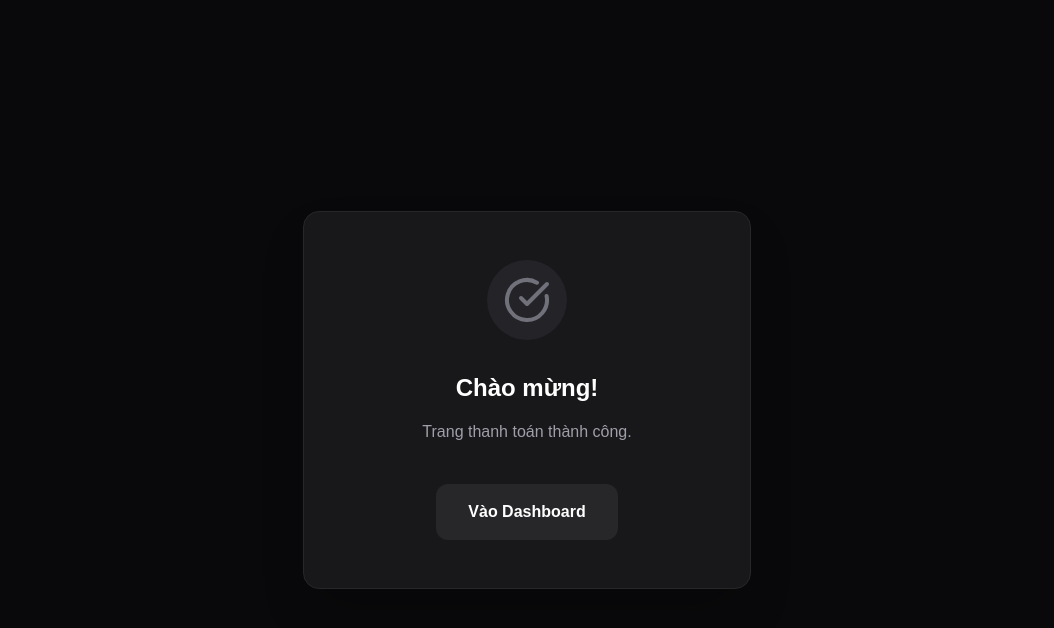
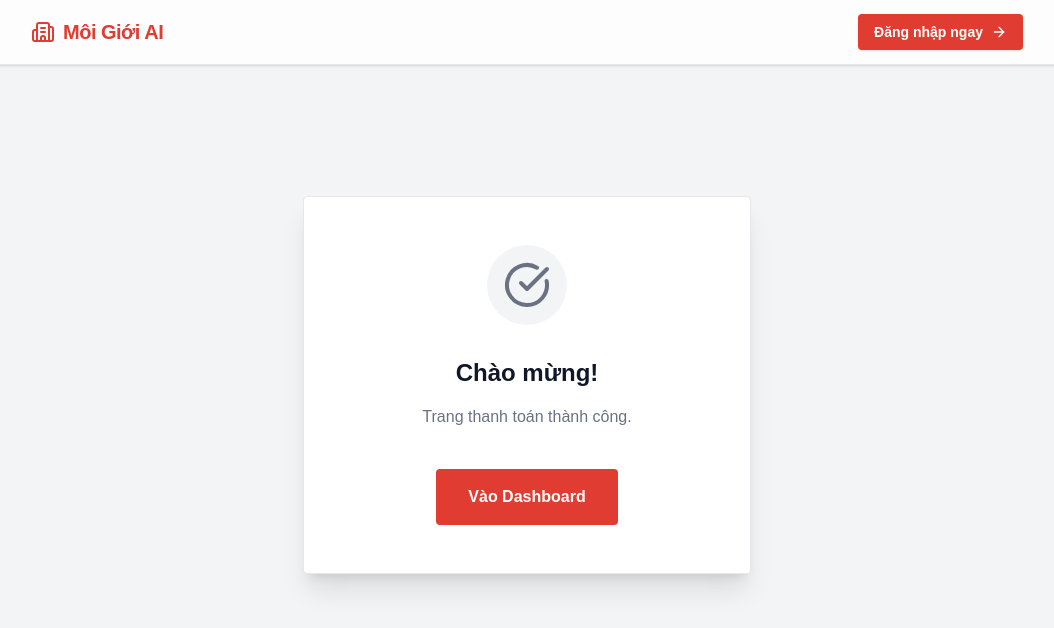
Before and after one commit to nguyen121294/dangtinbds, a Next.js app: page /success in a window 1280 px wide. Shown: the top 628 px of the page, without its empty margins (113-1167 px from the left). Built offline with nearby package versions, Linux system fonts and the light colour scheme; no server answers.

Commit message:
update Ui/UX

```diff
--- a/package.json
+++ b/package.json
@@ -25,6 +25,7 @@
     "jose": "^6.2.2",
     "lucide-react": "^1.7.0",
     "next": "16.2.2",
+    "nextjs-toploader": "^3.9.17",
     "postgres": "^3.4.9",
     "react": "19.2.4",
     "react-dom": "19.2.4",
--- a/src/app/[workspaceId]/layout.tsx
+++ b/src/app/[workspaceId]/layout.tsx
@@ -152,7 +152,7 @@ export default async function DashboardLayout({
               <Settings className="w-5 h-5" />
               Quản lý Nhóm
            </Link>
-           <Link href="/dashboard/account" className="flex items-center gap-3 px-3 py-2.5 rounded-sm text-gray-600 hover:bg-gray-100 hover:text-[#E03C31] font-medium text-sm transition-colors">
+           <Link href="/dashboard/account" target="_blank" className="flex items-center gap-3 px-3 py-2.5 rounded-sm text-gray-600 hover:bg-gray-100 hover:text-[#E03C31] font-medium text-sm transition-colors">
               <UserIcon className="w-5 h-5" />
               Cài đặt Cá nhân
            </Link>
--- a/src/app/dashboard/layout.tsx
+++ b/src/app/dashboard/layout.tsx
@@ -71,7 +71,7 @@ export default async function DashboardLayout({
               <Building2 className="w-5 h-5" />
               Tổ chức
            </Link>
-           <Link href="/dashboard/account" className="flex items-center gap-3 px-3 py-2.5 rounded-sm hover:bg-red-50 hover:text-[#E03C31] text-gray-600 font-medium text-sm transition-colors">
+           <Link href="/dashboard/account" target="_blank" className="flex items-center gap-3 px-3 py-2.5 rounded-sm hover:bg-red-50 hover:text-[#E03C31] text-gray-600 font-medium text-sm transition-colors">
               <UserIcon className="w-5 h-5" />
               Cài đặt Cá nhân
            </Link>
--- a/src/app/layout.tsx
+++ b/src/app/layout.tsx
@@ -2,7 +2,7 @@ import type { Metadata } from "next";
 import { Geist, Geist_Mono } from "next/font/google";
 import "./globals.css";
 import { Providers } from "@/components/Providers";
-
+import NextTopLoader from 'nextjs-toploader';
 const geistSans = Geist({
   variable: "--font-geist-sans",
   subsets: ["latin"],
@@ -30,6 +30,7 @@ export default function RootLayout({
       className={`${geistSans.variable} ${geistMono.variable} h-full antialiased`}
     >
       <body suppressHydrationWarning className="min-h-full flex flex-col">
+        <NextTopLoader color="#E53E3E" showSpinner={true} />
         <Providers>
           {children}
         </Providers>
--- a/src/app/pricing/MatrixPricingTable.tsx
+++ b/src/app/pricing/MatrixPricingTable.tsx
@@ -4,9 +4,10 @@ import { useState } from 'react';
 import { CreditCard, Loader2, Info } from 'lucide-react';
 import type { Plan } from '@/lib/plans';
 
-export function MatrixPricingTable({ plans }: { plans: Plan[] }) {
+export function MatrixPricingTable({ plans, isLoggedIn }: { plans: Plan[], isLoggedIn: boolean }) {
   const [selectedPlanId, setSelectedPlanId] = useState<string | null>(null);
   const [loading, setLoading] = useState(false);
+  const [showLoginModal, setShowLoginModal] = useState(false);
 
   // Grouping logic
   const rowCredits = Array.from(new Set(plans.map(p => p.creditsOffered))).sort((a,b) => a - b);
@@ -18,6 +19,11 @@ export function MatrixPricingTable({ plans }: { plans: Plan[] }) {
 
   const handleCheckout = async () => {
     if (!selectedPlanId) return;
+    if (!isLoggedIn) {
+      setShowLoginModal(true);
+      return;
+    }
+
     setLoading(true);
     try {
       const response = await fetch('/checkout', {
@@ -45,6 +51,30 @@ export function MatrixPricingTable({ plans }: { plans: Plan[] }) {
 
   return (
     <div className="flex flex-col items-center w-full">
+      {/* Login Prompt Modal */}
+      {showLoginModal && (
+        <div className="fixed inset-0 z-[100] flex items-center justify-center bg-gray-900/50 backdrop-blur-sm px-4">
+          <div className="bg-white p-6 rounded-sm shadow-xl max-w-sm w-full border border-gray-200 text-center animate-in fade-in zoom-in-95 duration-200">
+            <Info className="w-12 h-12 text-[#E03C31] mx-auto mb-4" />
+            <h3 className="text-xl font-bold text-gray-900 mb-2">Bạn cần đăng nhập</h3>
+            <p className="text-gray-600 mb-6">Xin lỗi, bạn cần phải đăng nhập tài khoản trước khi có thể tiến hành mua gói tính phí.</p>
+            <div className="flex gap-3">
+              <button
+                onClick={() => setShowLoginModal(false)}
+                className="flex-1 py-2 px-4 rounded-sm border border-gray-300 font-medium text-gray-700 hover:bg-gray-50 transition"
+              >
+                Hủy
+              </button>
+              <a
+                href="/login?returnTo=/pricing"
+                className="flex-1 py-2 px-4 rounded-sm bg-[#E03C31] text-white font-bold hover:bg-[#c9362c] transition"
+              >
+                Đăng nhập
+              </a>
+            </div>
+          </div>
+        </div>
+      )}
       {/* Scrollable container on mobile */}
       <div className="w-full overflow-x-auto shadow-xl rounded-sm border border-gray-200 bg-white">
         <table className="w-full text-left min-w-[700px]">
--- /dev/null
+++ b/src/app/success/layout.tsx
@@ -0,0 +1,12 @@
+import GlobalNavbar from '@/components/GlobalNavbar';
+
+export default function SuccessLayout({ children }: { children: React.ReactNode }) {
+  return (
+    <div className="min-h-screen bg-[#F2F4F5] flex flex-col">
+      <GlobalNavbar />
+      <div className="flex-1">
+        {children}
+      </div>
+    </div>
+  );
+}
--- a/src/app/success/page.tsx
+++ b/src/app/success/page.tsx
@@ -34,34 +34,34 @@ function SuccessContent() {
   }, [orderCode]);
 
   return (
-    <div className="flex min-h-screen items-center justify-center bg-zinc-950 p-4">
-      <div className="w-full max-w-md text-center rounded-2xl border border-zinc-800 bg-zinc-900 p-12 shadow-2xl">
+    <div className="flex min-h-[80vh] items-center justify-center p-4">
+      <div className="w-full max-w-md text-center rounded-sm border border-gray-200 bg-white p-12 shadow-xl">
 
         {status === 'loading' && (
           <>
-            <div className="mx-auto flex h-20 w-20 items-center justify-center rounded-full bg-blue-500/10 text-blue-400">
+            <div className="mx-auto flex h-20 w-20 items-center justify-center rounded-full bg-blue-50 text-blue-500">
               <Loader2 className="h-12 w-12 animate-spin" />
             </div>
-            <h1 className="mt-8 text-2xl font-bold text-white">Đang xác nhận thanh toán...</h1>
-            <p className="mt-4 text-zinc-400">Vui lòng chờ trong giây lát.</p>
+            <h1 className="mt-8 text-2xl font-bold text-gray-900">Đang xác nhận thanh toán...</h1>
+            <p className="mt-4 text-gray-500">Vui lòng chờ trong giây lát.</p>
           </>
         )}
 
         {(status === 'success' || status === 'already_paid') && (
           <>
-            <div className="mx-auto flex h-20 w-20 items-center justify-center rounded-full bg-emerald-500/10 text-emerald-500">
+            <div className="mx-auto flex h-20 w-20 items-center justify-center rounded-full bg-emerald-50 text-emerald-500">
               <CheckCircle className="h-12 w-12" />
             </div>
-            <h1 className="mt-8 text-3xl font-bold text-white">Thanh toán thành công!</h1>
-            <p className="mt-4 text-zinc-400">
+            <h1 className="mt-8 text-3xl font-bold text-gray-900">Thanh toán thành công!</h1>
+            <p className="mt-4 text-gray-600">
               {planName
-                ? <>Tài khoản của bạn đã được kích hoạt gói <span className="font-semibold text-white">{planName}</span>.</>
+                ? <>Tài khoản của bạn đã được kích hoạt gói <span className="font-semibold text-gray-900">{planName}</span>.</>
                 : 'Tài khoản của bạn đã được nâng cấp.'}
             </p>
             <div className="mt-10">
               <Link
                 href="/dashboard"
-                className="inline-block rounded-xl bg-gradient-to-r from-blue-600 to-indigo-600 px-8 py-4 text-center font-bold text-white transition hover:opacity-90 active:scale-[0.98]"
+                className="inline-block rounded-sm bg-[#E03C31] text-white px-8 py-4 text-center font-bold transition hover:bg-[#c9362c] active:scale-[0.98]"
               >
                 Vào Dashboard
               </Link>
@@ -71,23 +71,23 @@ function SuccessContent() {
 
         {status === 'failed' && (
           <>
-            <div className="mx-auto flex h-20 w-20 items-center justify-center rounded-full bg-rose-500/10 text-rose-500">
+            <div className="mx-auto flex h-20 w-20 items-center justify-center rounded-full bg-red-50 text-red-500">
               <XCircle className="h-12 w-12" />
             </div>
-            <h1 className="mt-8 text-2xl font-bold text-white">Không xác nhận được thanh toán</h1>
-            <p className="mt-4 text-zinc-400">
+            <h1 className="mt-8 text-2xl font-bold text-gray-900">Không xác nhận được thanh toán</h1>
+            <p className="mt-4 text-gray-600">
               Nếu bạn đã chuyển tiền thành công, vui lòng liên hệ hỗ trợ hoặc thử lại sau.
             </p>
             <div className="mt-10 flex flex-col gap-3">
               <Link
                 href="/dashboard"
-                className="inline-block rounded-xl bg-zinc-800 px-8 py-4 text-center font-semibold text-zinc-300 transition hover:bg-zinc-700"
+                className="inline-block rounded-sm bg-gray-100 px-8 py-4 text-center font-semibold text-gray-700 transition hover:bg-gray-200"
               >
                 Về Dashboard
               </Link>
               <Link
                 href="/pricing"
-                className="inline-block rounded-xl border border-zinc-700 px-8 py-4 text-center text-sm text-zinc-400 transition hover:border-zinc-500"
+                className="inline-block rounded-sm border border-gray-300 px-8 py-4 text-center text-sm font-medium text-gray-600 transition hover:border-gray-400 hover:bg-gray-50"
               >
                 Xem lại các gói
               </Link>
@@ -97,13 +97,13 @@ function SuccessContent() {
 
         {status === 'no_order' && (
           <>
-            <div className="mx-auto flex h-20 w-20 items-center justify-center rounded-full bg-zinc-700/30 text-zinc-500">
+            <div className="mx-auto flex h-20 w-20 items-center justify-center rounded-full bg-gray-100 text-gray-500">
               <CheckCircle className="h-12 w-12" />
             </div>
-            <h1 className="mt-8 text-2xl font-bold text-white">Chào mừng!</h1>
-            <p className="mt-4 text-zinc-400">Trang thanh toán thành công.</p>
+            <h1 className="mt-8 text-2xl font-bold text-gray-900">Chào mừng!</h1>
+            <p className="mt-4 text-gray-500">Trang thanh toán thành công.</p>
             <div className="mt-10">
-              <Link href="/dashboard" className="inline-block rounded-xl bg-zinc-800 px-8 py-4 font-semibold text-white transition hover:bg-zinc-700">
+              <Link href="/dashboard" className="inline-block rounded-sm bg-[#E03C31] px-8 py-4 font-bold text-white transition hover:bg-[#c9362c]">
                 Vào Dashboard
               </Link>
             </div>
@@ -117,10 +117,10 @@ function SuccessContent() {
 export default function SuccessPage() {
   return (
     <Suspense fallback={
-      <div className="flex min-h-screen items-center justify-center bg-zinc-950 p-4">
-        <div className="w-full max-w-md text-center rounded-2xl border border-zinc-800 bg-zinc-900 p-12 shadow-2xl">
-          <Loader2 className="mx-auto h-12 w-12 animate-spin text-blue-400" />
-          <h1 className="mt-8 text-2xl font-bold text-white">Đang tải...</h1>
+      <div className="flex min-h-[80vh] items-center justify-center p-4">
+        <div className="w-full max-w-md text-center rounded-sm border border-gray-200 bg-white p-12 shadow-xl">
+          <Loader2 className="mx-auto h-12 w-12 animate-spin text-blue-500" />
+          <h1 className="mt-8 text-2xl font-bold text-gray-900">Đang tải...</h1>
         </div>
       </div>
     }>
--- /dev/null
+++ b/src/components/GlobalNavbar.tsx
@@ -0,0 +1,39 @@
+import Link from 'next/link';
+import { Building2, User, ArrowRight } from 'lucide-react';
+import { createClient } from '@/lib/supabase/server';
+
+export default async function GlobalNavbar() {
+  const supabase = await createClient();
+  const { data: { user } } = await supabase.auth.getUser();
+
+  return (
+    <nav className="sticky top-0 z-50 w-full border-b border-gray-200 bg-white/80 backdrop-blur-md shadow-sm">
+      <div className="mx-auto flex h-16 max-w-5xl items-center justify-between px-4">
+        <Link href="/" className="flex items-center gap-2 text-gray-900 hover:opacity-80 transition-opacity">
+          <Building2 className="w-6 h-6 text-[#E03C31]" />
+          <span className="font-bold text-xl tracking-tight text-[#E03C31] hidden sm:block">Môi Giới AI</span>
+        </Link>
+
+        <div className="flex items-center gap-4">
+          {user ? (
+            <Link
+              href="/dashboard"
+              className="flex items-center gap-2 text-sm font-semibold text-gray-600 hover:text-[#E03C31] transition-colors bg-gray-100 hover:bg-gray-200 px-4 py-2 rounded-sm border border-gray-200"
+            >
+              <User className="w-4 h-4" />
+              Bảng điều khiển
+            </Link>
+          ) : (
+            <Link
+              href="/login?returnTo=/pricing"
+              className="flex items-center gap-2 text-sm font-semibold text-white bg-[#E03C31] hover:bg-[#c9362c] px-4 py-2 rounded-sm shadow-sm transition-all"
+            >
+              Đăng nhập ngay
+              <ArrowRight className="w-4 h-4" />
+            </Link>
+          )}
+        </div>
+      </div>
+    </nav>
+  );
+}
```
Also changed, not shown: src/app/pricing/page.tsx (+7 -10 lines), 1 other file (tests, documents, lock files or other folders).
